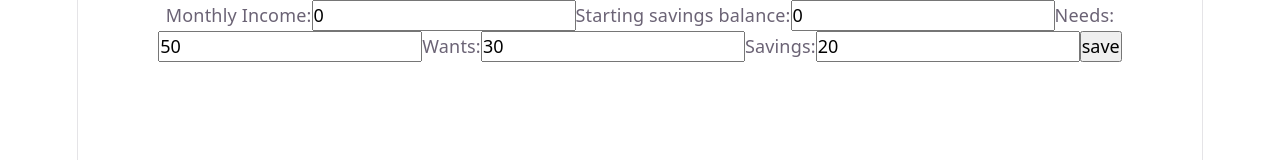
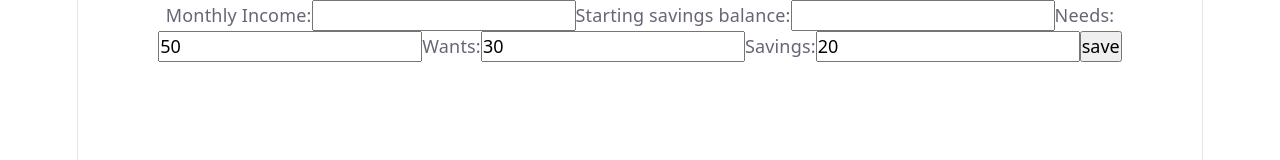
Before and after one commit to ctrlvish/budgeting-tool, a React (Vite) app: page / in a window 1280 px wide. Shown: the top 160 px of the page. Built offline with nearby package versions, Linux system fonts and the light colour scheme.

Commit message:
fix settings form types + new log from learnings

```diff
--- a/src/hooks/useBudgetSettings.ts
+++ b/src/hooks/useBudgetSettings.ts
@@ -14,6 +14,9 @@ export function useBudgetSettings(){
     const save = async (data : BudgetSetting) => {
         await db.budgetSettings.clear()
         await db.budgetSettings.add(data)
+
+        console.log(await db.budgetSettings.toArray())
+
         setSettings(data)
     }
 
--- a/src/pages/Settings.tsx
+++ b/src/pages/Settings.tsx
@@ -2,36 +2,68 @@ import { useEffect, useState } from "react";
 import type { BudgetSetting } from '../types'
 import { useBudgetSettings } from "../hooks/useBudgetSettings";
 
-const defaultSettings: BudgetSetting = {
-    monthlyIncome: 0,
-    startingSavingsBalance: 0,
-    needs: 50,
-    wants: 30,
-    savings: 20
+
+type BudgetSettingsFormData = {
+    monthlyIncome: string,
+    startingSavingsBalance: string,
+    needs: string,
+    wants: string,
+    savings: string
+}
+
+const defaultSettings: BudgetSettingsFormData = {
+    monthlyIncome: '',
+    startingSavingsBalance: '',
+    needs: '50',
+    wants: '30',
+    savings: '20'
+}
+
+function budgetSettingsToFormData(settings : BudgetSetting) : BudgetSettingsFormData {
+    return {
+        monthlyIncome: String(settings.monthlyIncome),
+        startingSavingsBalance: String(settings.startingSavingsBalance),
+        needs: String(settings.needs),
+        wants: String(settings.wants),
+        savings: String(settings.savings)
+    }
+}
+
+function formDataToBudgetSettings(formData : BudgetSettingsFormData) : BudgetSetting {
+    return {
+        monthlyIncome: Number(formData.monthlyIncome),
+        startingSavingsBalance: Number(formData.startingSavingsBalance),
+        needs: Number(formData.needs),
+        wants: Number(formData.wants),
+        savings: Number(formData.savings)
+    }
 }
 
 export default function Settings(){
     const { settings, save } = useBudgetSettings()
 
-    const [formData, setFormData] = useState<BudgetSetting>(defaultSettings)
+    const [formData, setFormData] = useState<BudgetSettingsFormData>(defaultSettings)
 
     const handleChange = (e : React.ChangeEvent<HTMLInputElement>) => {
         const {name, value} = e.target
 
         setFormData((prevData) => ({
             ...prevData,
-            [name] : Number(value)
+            [name] : value
         }))
 
     }
 
     const handleSubmit = (e : React.SubmitEvent<HTMLFormElement>) => {
         e.preventDefault()
-        save(formData)
+
+        save(formDataToBudgetSettings(formData))
     }
 
     useEffect(() => {
-        settings && setFormData(settings)
+        if (settings) {
+            setFormData(budgetSettingsToFormData(settings))
+        }
     }, [settings])
 
     return (
```
Also changed, not shown: notes/20260627-data-types.md (added, +37 -0 lines).
